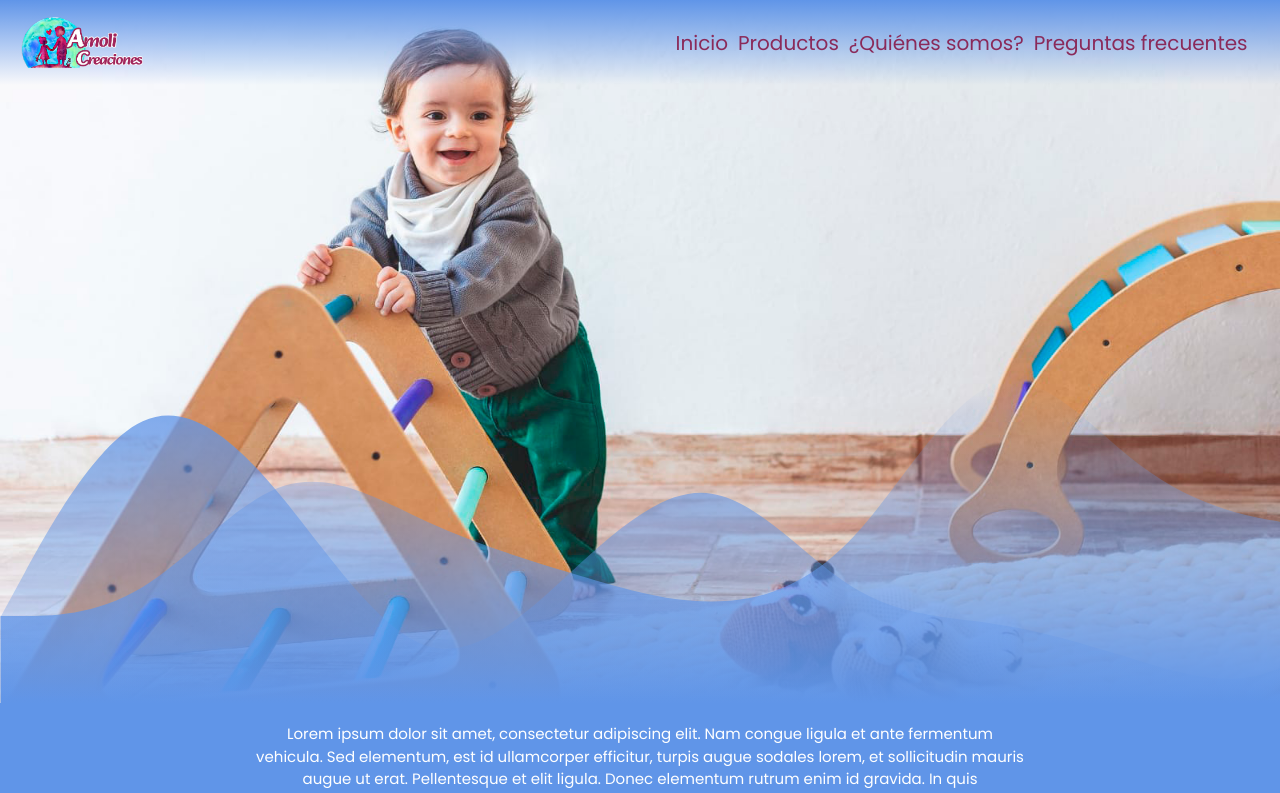
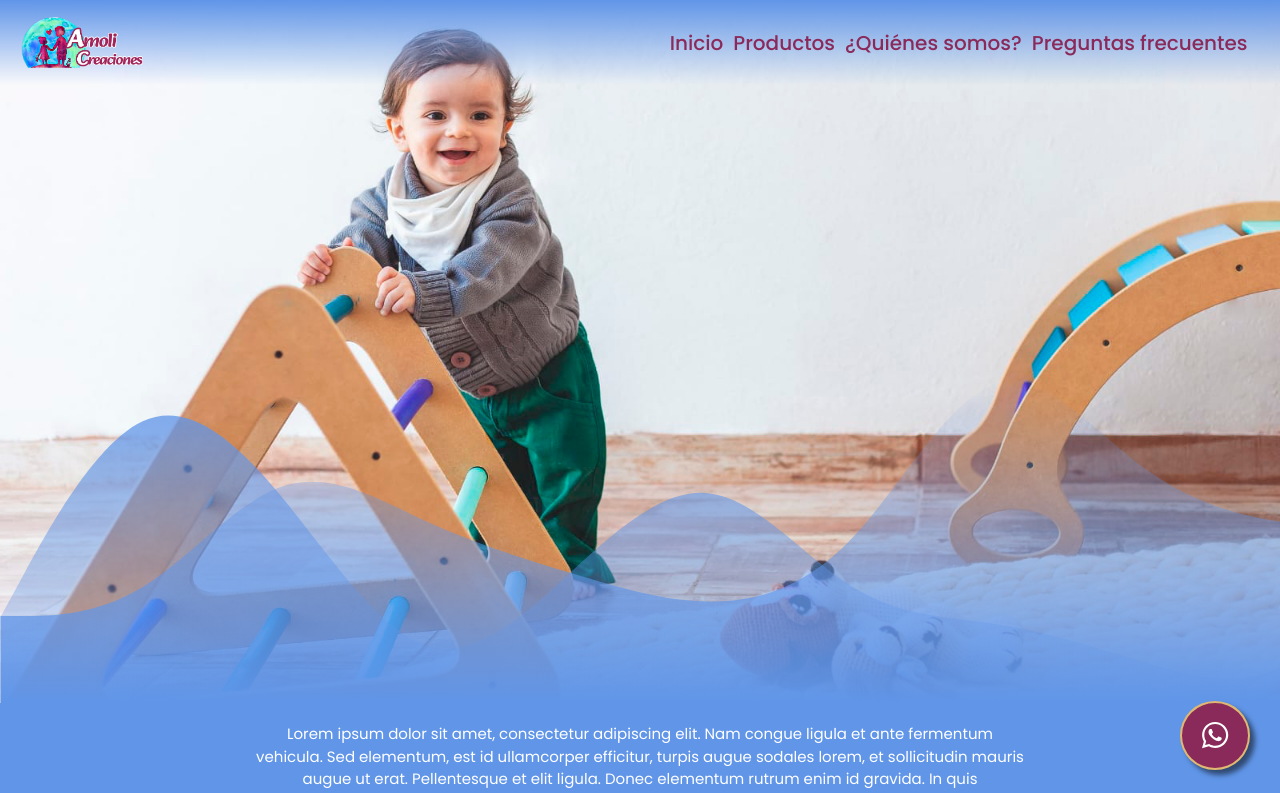
Before and after one commit to mariecp27/amoli-creaciones, a React (Create React App) app: page /home/faq in a window 1280 px wide. Shown: the top 793 px of the page. Built offline with nearby package versions, Linux system fonts and the light colour scheme; a web font is replaced by a local one.

Commit message:
WhatsApp button added

```diff
--- a/src/App.js
+++ b/src/App.js
@@ -1,6 +1,7 @@
 import { BrowserRouter } from 'react-router-dom'
 import 'bootstrap/dist/css/bootstrap.min.css'
 import './assets/styles/style.scss'
+import WhatsApp from './components/WhatsApp/WhatsApp'
 import NavBar from './components/NavBar/NavBar'
 import Banner from './components/Banner/Banner'
 import Description from './components/Description/Description'
@@ -12,6 +13,7 @@ function App() {
   return (
     <div>
       <BrowserRouter>
+        <WhatsApp />
         <NavBar />
         <Banner />
         <Description />
--- a/src/assets/styles/components/NavBar/_navBar.scss
+++ b/src/assets/styles/components/NavBar/_navBar.scss
@@ -62,6 +62,10 @@
   .offcanvas-body a {
     padding: 10px;
     font-weight: 300;
+
+    &:hover {
+      color: $a-orange;
+    }
   }
 }
 
@@ -100,7 +104,7 @@
 
       a {
         color: $a-purple;
-        font-weight: 400;
+        font-weight: 500;
 
         &:hover {
           color: $a-orange;
--- /dev/null
+++ b/src/assets/styles/components/WhatsApp/_whatsApp.scss
@@ -0,0 +1,10 @@
+.whatsapp {
+  position: fixed;
+  z-index: 10;
+  bottom: 30px;
+  right: 30px;
+  padding: 10px 20px;
+  border-radius: 50%;
+  color: #ffffffff;
+  font-size: 3rem;
+}
--- a/src/assets/styles/style.scss
+++ b/src/assets/styles/style.scss
@@ -1,4 +1,5 @@
 @import './components/config';
+@import './components/WhatsApp/whatsApp';
 @import './components/NavBar/navBar';
 @import './components/Banner/banner';
 @import './components/Description/description';
--- /dev/null
+++ b/src/components/WhatsApp/WhatsApp.js
@@ -0,0 +1,17 @@
+import React from 'react'
+import { FontAwesomeIcon } from '@fortawesome/react-fontawesome'
+import { faWhatsapp } from '@fortawesome/free-brands-svg-icons'
+
+const WhatsApp = () => {
+  return (
+    <a
+      href='https://api.whatsapp.com/send?phone=543517461354&text=%C2%A1Hola%2C%20Amoli%20Creaciones%21%20Quiero%20informaci%C3%B3n%20de...'
+      target='_blank'
+      rel='noreferrer'
+      className='whatsapp a-button'>
+      <FontAwesomeIcon icon={faWhatsapp} />
+    </a>
+  )
+}
+
+export default WhatsApp
```
